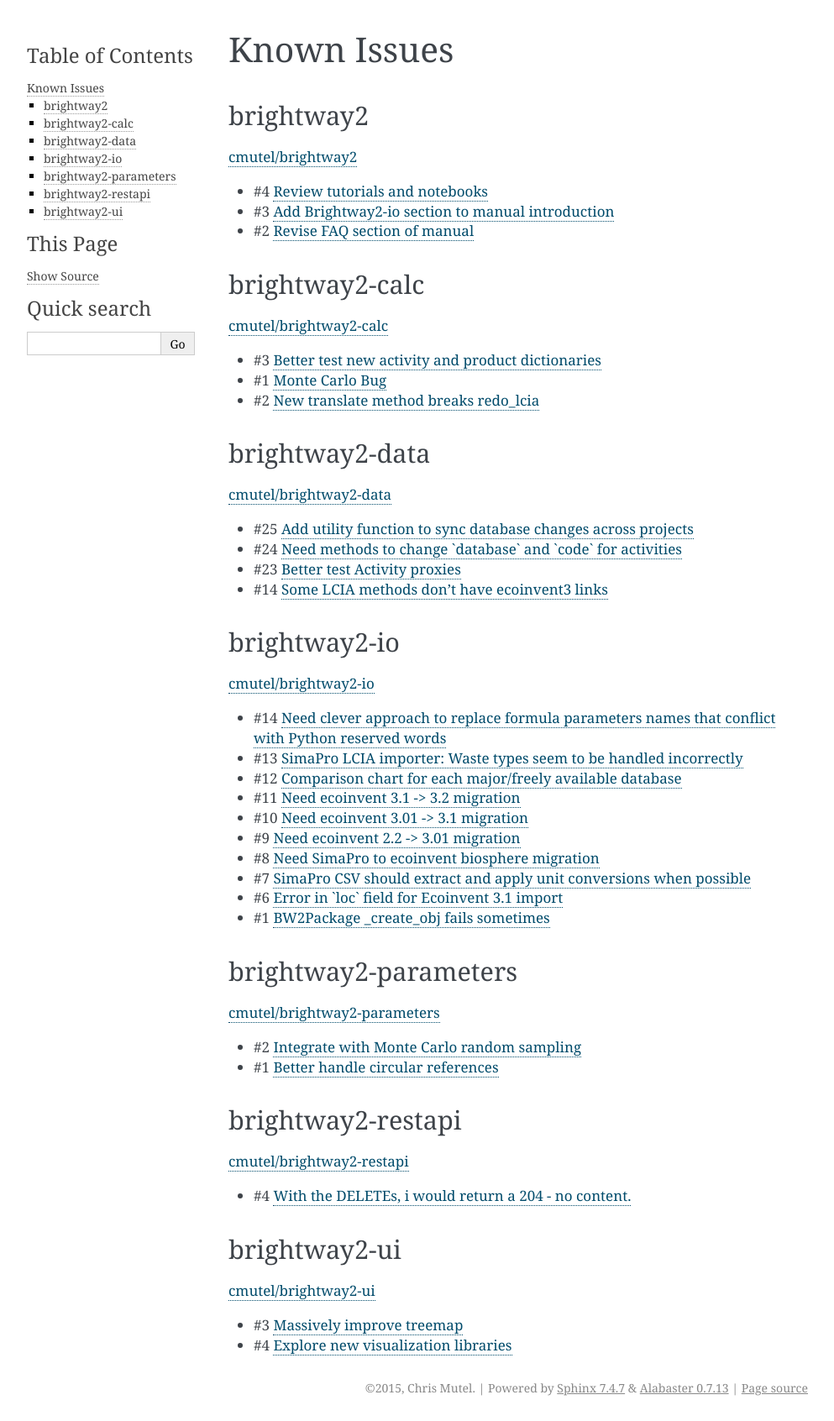
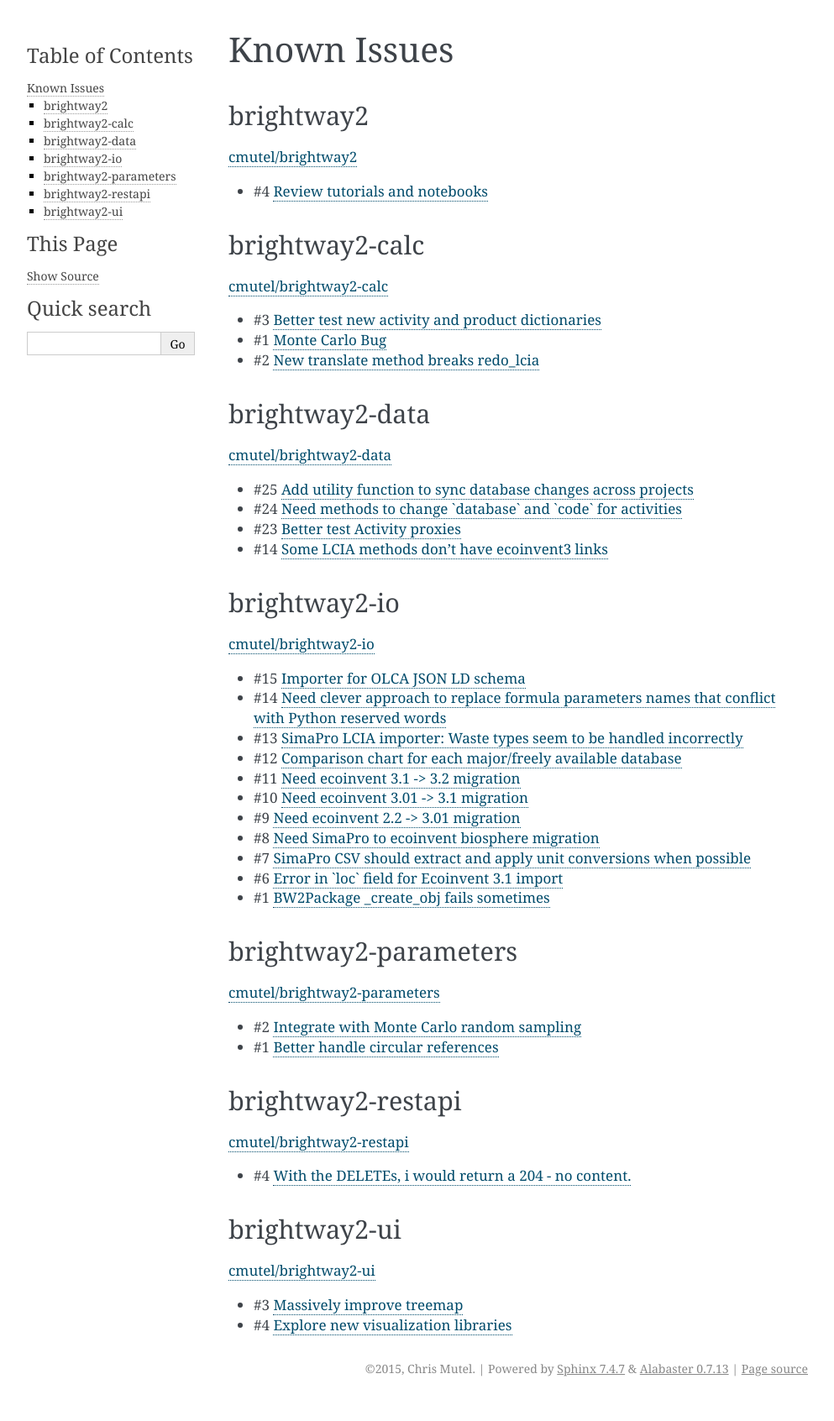
Before and after one commit to brightway-lca/brightway2, a Sphinx documentation site: the page built from docs/issues.rst, in a window 1280 px wide. Shown: the whole page at 84% size, without its empty margins (148-1141 px from the left). Built offline with Sphinx 7.4.7, drawn with Linux system fonts in a browser that asks for light colours; after the commit the page ends 1669 px from its top, so only the background shows below that.

Commit message:
Update issues

```diff
--- a/docs/issues.rst
+++ b/docs/issues.rst
@@ -9,8 +9,6 @@
 `cmutel/brightway2 <http://bitbucket.org/cmutel/brightway2/issues/>`__
 
 * #4 `Review tutorials and notebooks <https://bitbucket.org/cmutel/brightway2/issue/4>`__
-* #3 `Add Brightway2-io section to manual introduction <https://bitbucket.org/cmutel/brightway2/issue/3>`__
-* #2 `Revise FAQ section of manual <https://bitbucket.org/cmutel/brightway2/issue/2>`__
 
 
 brightway2-calc
@@ -38,6 +36,7 @@
 
 `cmutel/brightway2-io <http://bitbucket.org/cmutel/brightway2-io/issues/>`__
 
+* #15 `Importer for OLCA JSON LD schema <https://bitbucket.org/cmutel/brightway2-io/issue/15>`__
 * #14 `Need clever approach to replace formula parameters names that conflict with Python reserved words <https://bitbucket.org/cmutel/brightway2-io/issue/14>`__
 * #13 `SimaPro LCIA importer: Waste types seem to be handled incorrectly <https://bitbucket.org/cmutel/brightway2-io/issue/13>`__
 * #12 `Comparison chart for each major/freely available database <https://bitbucket.org/cmutel/brightway2-io/issue/12>`__
```
